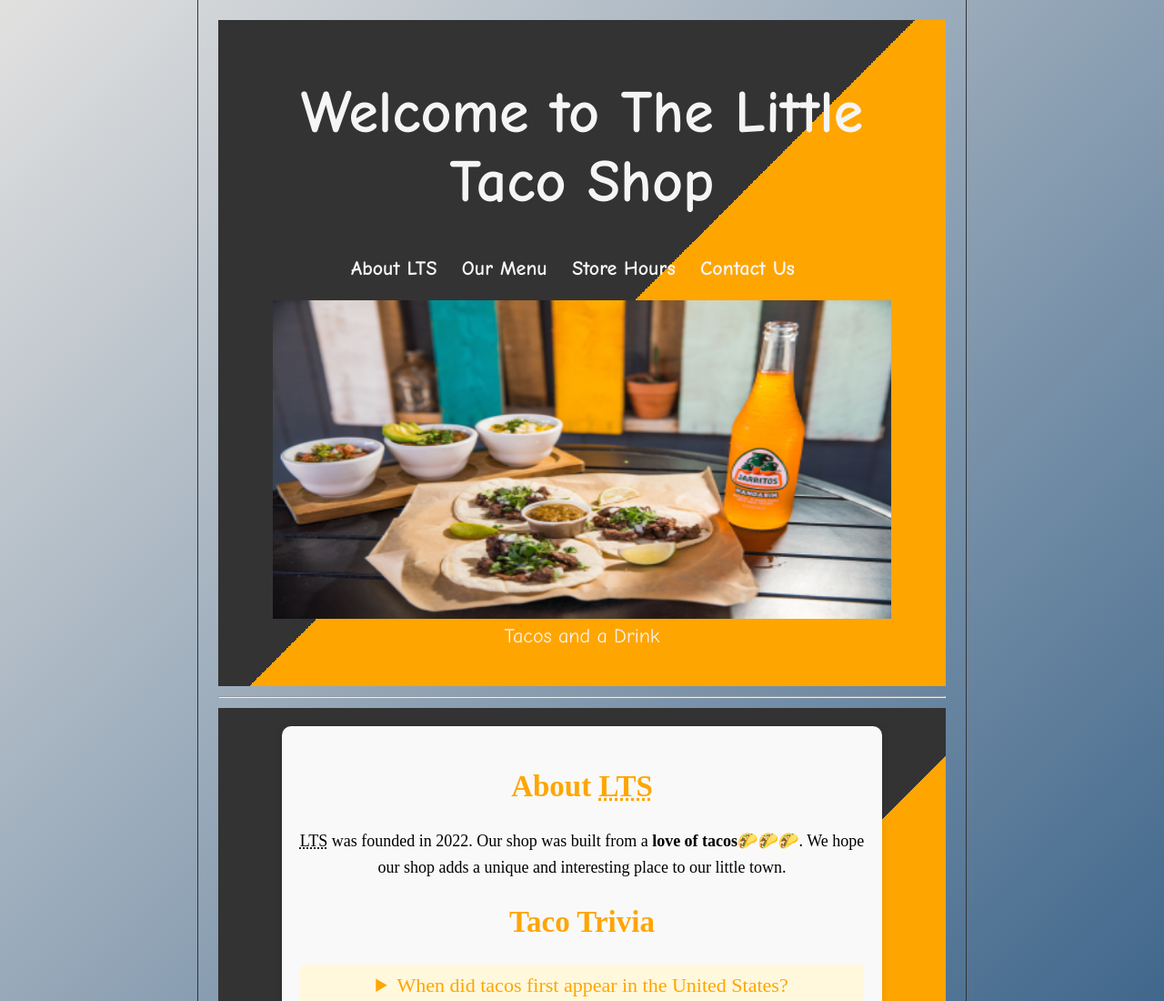
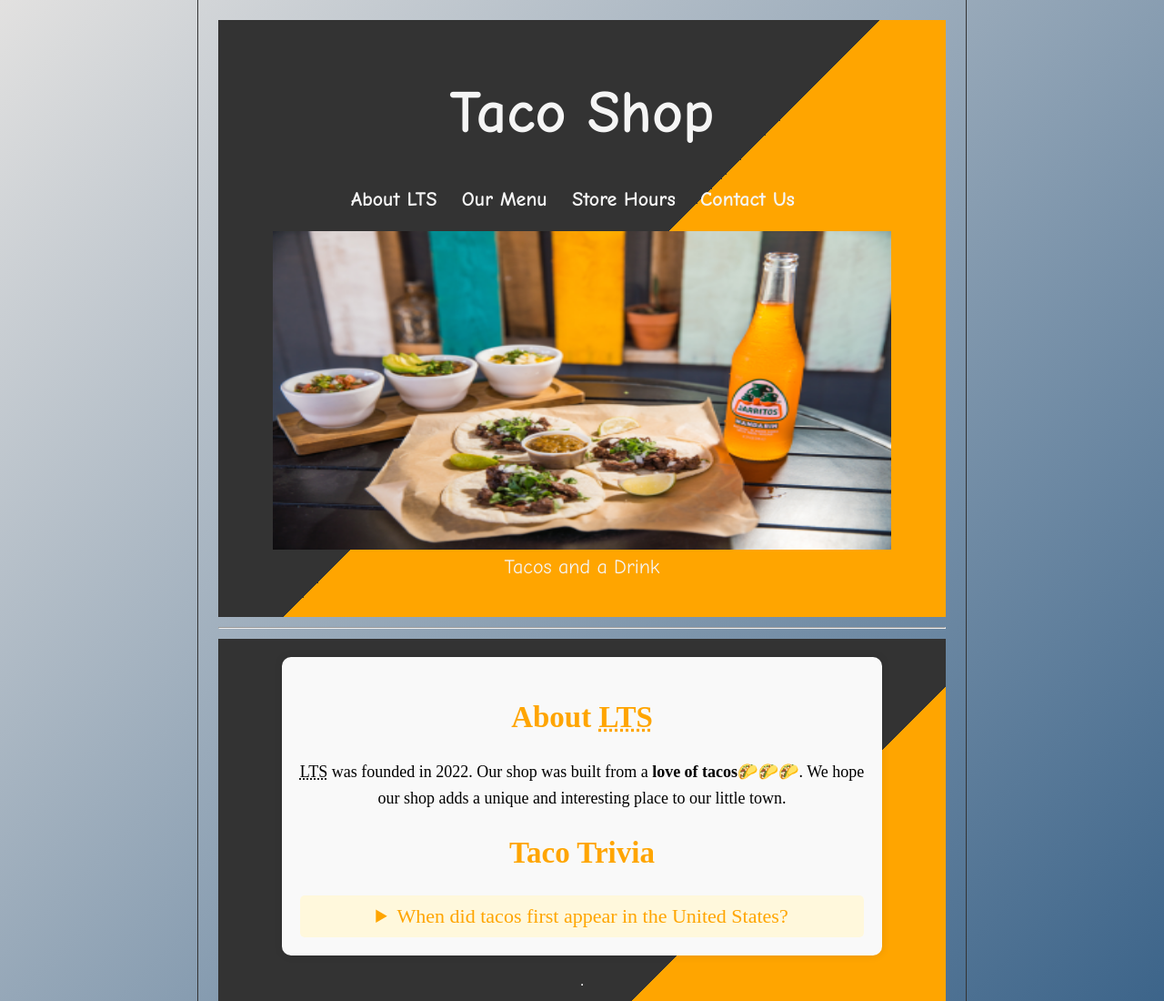
Before and after one commit to iamjeffdoria/Online-Shop-FrontEnd, a plain HTML site: page index.html in a window 1280 px wide. Shown: the top 1100 px of the page at 91% size. Drawn offline with Linux system fonts and the light colour scheme.

Commit message:
Update index.html

```diff
--- a/index.html
+++ b/index.html
@@ -9,7 +9,7 @@
 </head>
 <body>
     <header>
-        <h1>Welcome to The Little Taco Shop</h1>
+        <h1>Taco Shop</h1>
         <nav aria-label="primary-navigation">
         <ul>
             <li>
```
